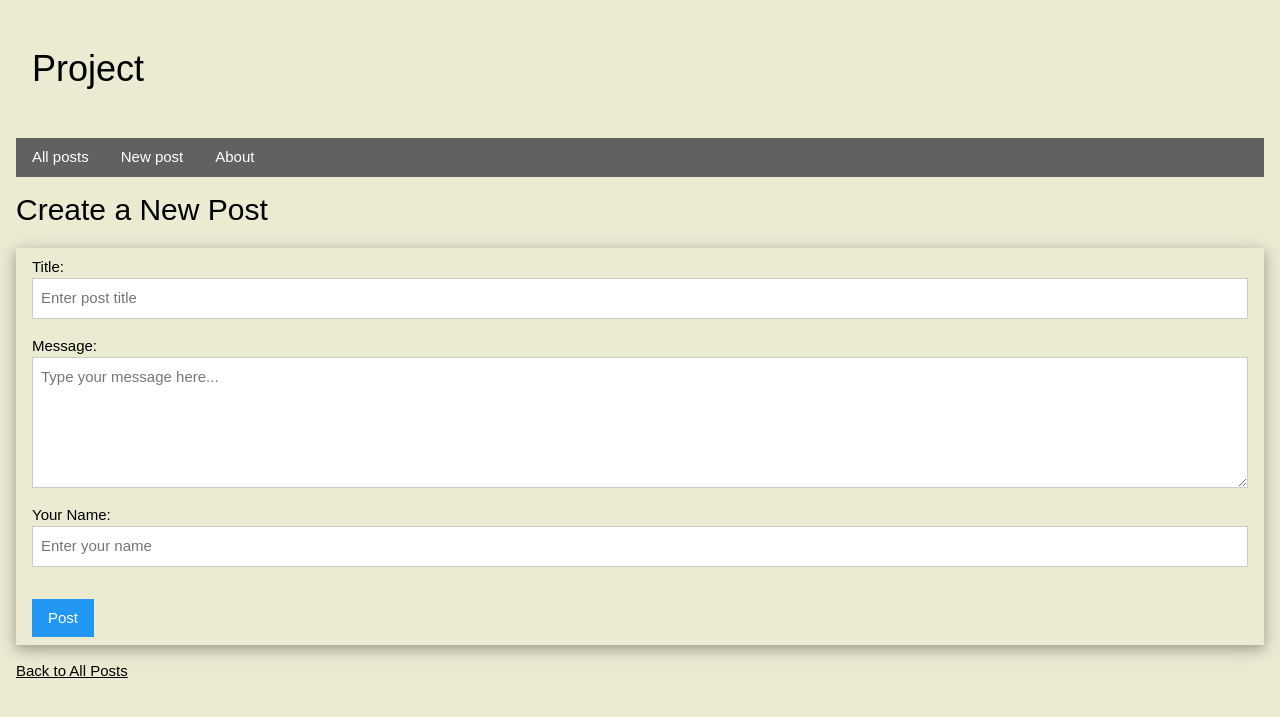
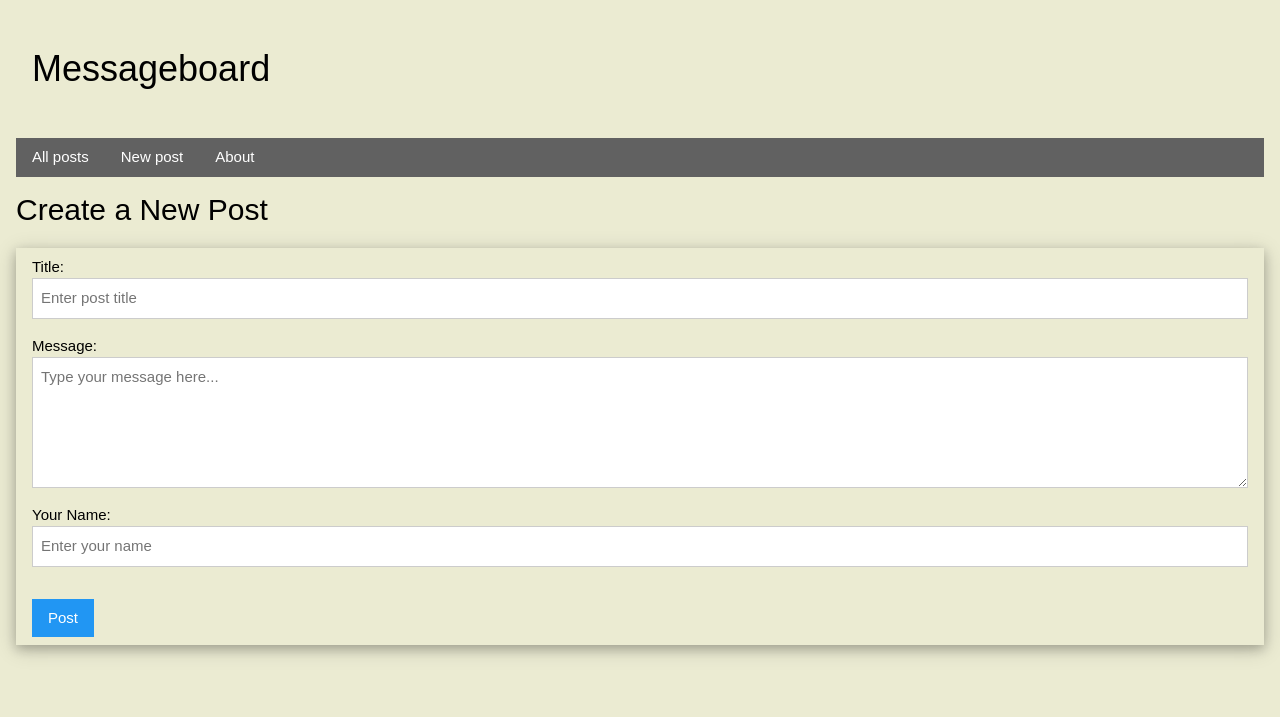
Before and after one commit to MooseZ690/messageboard, a Flask app: page /newpost in a window 1280 px wide. Shown: the top 717 px of the page. Run offline with Flask 3, Linux system fonts and the light colour scheme.

Commit message:
added requirements file

```diff
--- a/app.py
+++ b/app.py
@@ -3,7 +3,6 @@ import logging
 import sqlite3
 DATABASE = 'database.db'
 
-# initialize app
 app = Flask(__name__)
 
 def get_db():
--- /dev/null
+++ b/requirements.txt
@@ -0,0 +1 @@
+Flask
--- a/templates/layout.html
+++ b/templates/layout.html
@@ -11,7 +11,7 @@
 <body class="w3-container">
     <!-- shared header bar-->
      <header class="w3-container w3-padding-32">
-        <h1>Project</h1>
+        <h1>Messageboard</h1>
      </header>
     <!-- shared navbar -->
      <nav class="w3-bar w3-dark-grey">
--- a/templates/newpost.html
+++ b/templates/newpost.html
@@ -19,5 +19,4 @@
         <button type="submit" class="w3-button w3-blue w3-margin-top">Post</button>
     </form>
 
-    <p><a href="{{ url_for('home') }}">Back to All Posts</a></p>
 {% endblock %}
```
Also changed, not shown: database.db.
